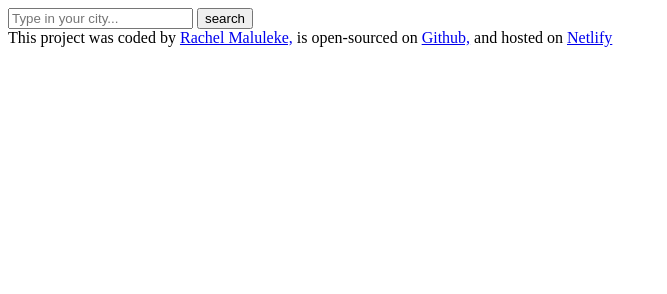
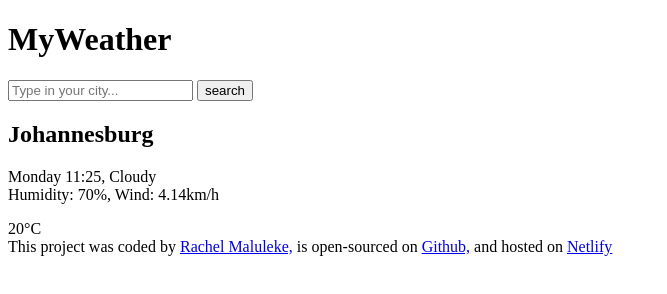
Before and after one commit to Rachel-M09/Day-Weather-App, a plain HTML site: page index.html in a window 1280 px wide. Shown: the whole page, without its empty margins (0-667 px from the left). Drawn offline with Linux system fonts and the light colour scheme.

Commit message:
Updated the H1 and main content

```diff
--- a/index.html
+++ b/index.html
@@ -8,13 +8,20 @@
 </head>
 <body>
     <header>
+  <H1>MyWeather</H1>
   <form>
     <input type="search" placeholder="Type in your city..." required>
     <input type="submit" value="search">
   </form>
 </header>
 <main>
-
+<h2>Johannesburg</h2>
+<p>Monday 11:25, Cloudy
+<br>
+Humidity: 70%, Wind: 4.14km/h
+</p>
+</div>
+<div> 20°C</div>
 </main>
     <footer>This project was coded by <a href="https://github.com/Rachel-M09" target="_blank">Rachel Maluleke,</a> is open-sourced on <a href="https://github.com/Rachel-M09/Day-Weather-App" target="_blank" >Github,</a> and hosted on <a href="https://shecodes-day-weather-app.netlify.app/">Netlify</a></footer>
 </body>
```
